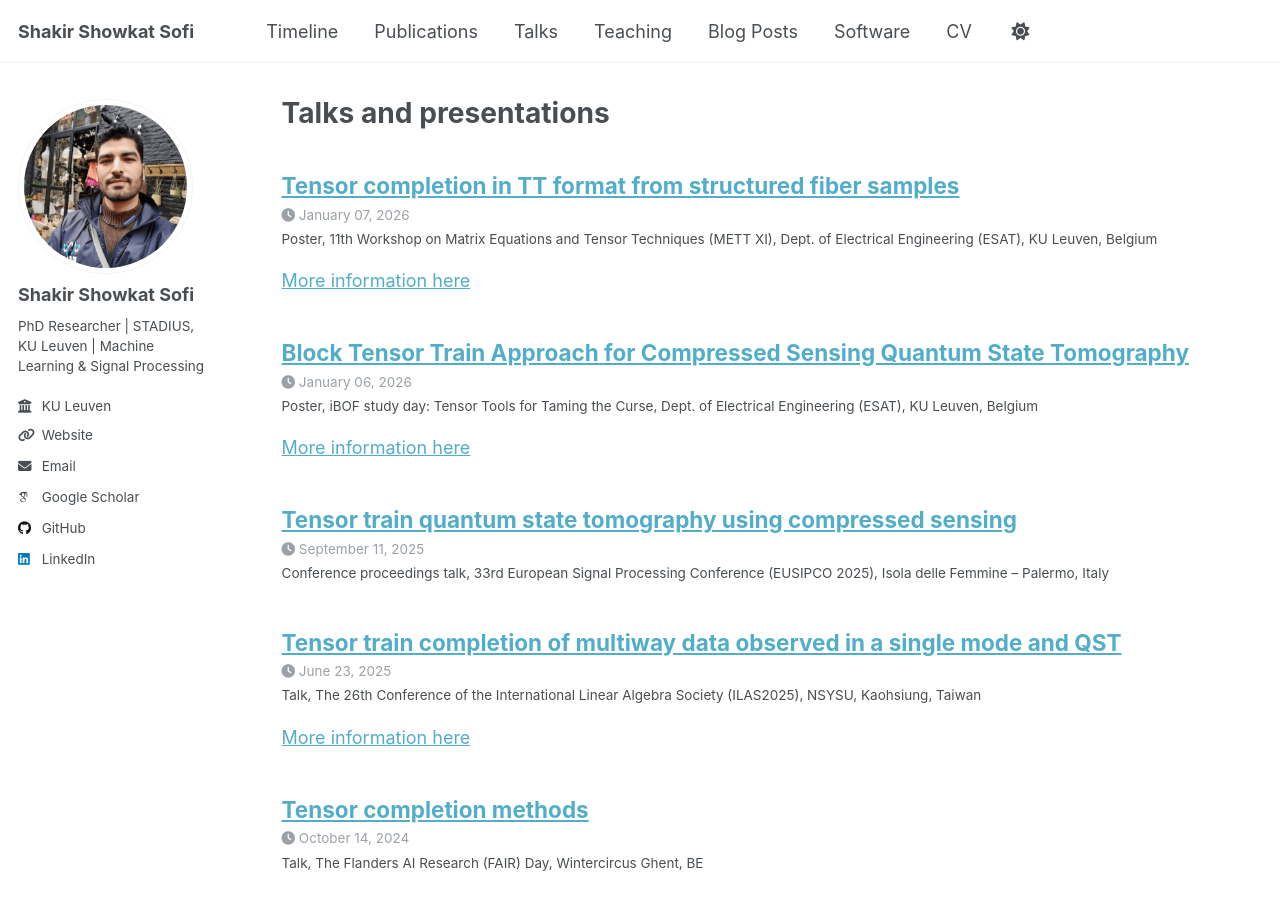
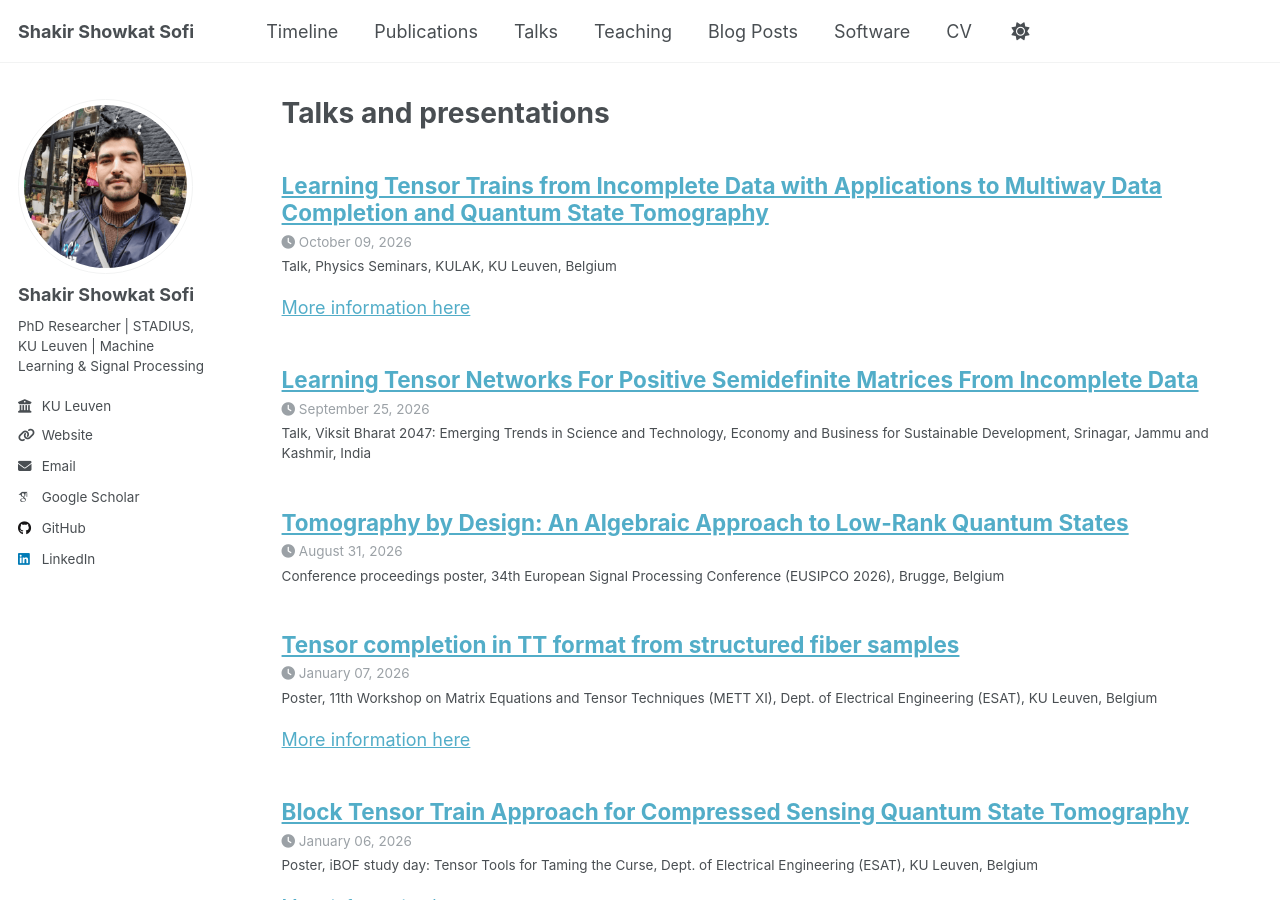
Before and after one commit to ShakirSofi/shakirsofi.github.io, a Jekyll site: the page built from _pages/talks.html, in a window 1280 px wide and 900 px high. Built offline with Jekyll 4.4.1, drawn with Linux system fonts in a browser that asks for light colours; some web fonts are replaced; a script that is not in the unit is left out.

Commit message:
merged local into remote

```diff
--- /dev/null
+++ b/_talks/2026-08-31-EUSIPCO2026.md
@@ -0,0 +1,9 @@
+---
+title: "Tomography by Design: An Algebraic Approach to Low-Rank Quantum States"
+collection: talks
+type: "Conference proceedings poster"
+permalink: /talks/2026-08-31-EUSIPCO2026
+venue: "34th European Signal Processing Conference (EUSIPCO 2026)"
+date: 2026-08-31
+location: "Brugge, Belgium"
+---
--- /dev/null
+++ b/_talks/2026-09-25-LearningTNs4PSD.md
@@ -0,0 +1,10 @@
+---
+title: "Learning Tensor Networks For Positive Semidefinite Matrices From Incomplete Data"
+collection: presentation
+type: "Talk"
+permalink: /talks/2026-09-25-LearningTNs4PSD
+slidesurl: ''
+venue: "Viksit Bharat 2047: Emerging Trends in Science and Technology, Economy and Business for Sustainable Development"
+date: 2026-09-25
+location: "Srinagar, Jammu and Kashmir, India"
+---
--- /dev/null
+++ b/_talks/2026-10-09-LearningTTs.md
@@ -0,0 +1,12 @@
+---
+title: "Learning Tensor Trains from Incomplete Data with Applications to Multiway Data Completion and Quantum State Tomography"
+collection: presentation
+type: "Talk"
+permalink: /talks/2026-10-09-LearningTTs
+slidesurl: ''
+venue: "Physics Seminars"
+date: 2026-10-09
+location: "KULAK, KU Leuven, Belgium"
+---
+
+[More information here](https://set.kuleuven.be/phd/seminars/learning-tensor-trains-from-incomplete-data-with-applications-to-multiway-data-completion-and-quantum-state-tomography)
```
Also changed, not shown: _posts/2026-09-10-bttqst.md (added, +10 -0 lines), _publications/2026-02-16-tomography-by-design-an-algebraic-approach-to-low-rank-quantum-states.md (+1 -1 lines), _publications/2026-08-31-block-tensor-train-Buerer-Monterio-framework-for-low-rank-QST.md (added, +12 -0 lines), _teaching/2024-AITensor.md (+1 -0 lines), files/bibtex.bib (+11 -1 lines), 1 other file.
